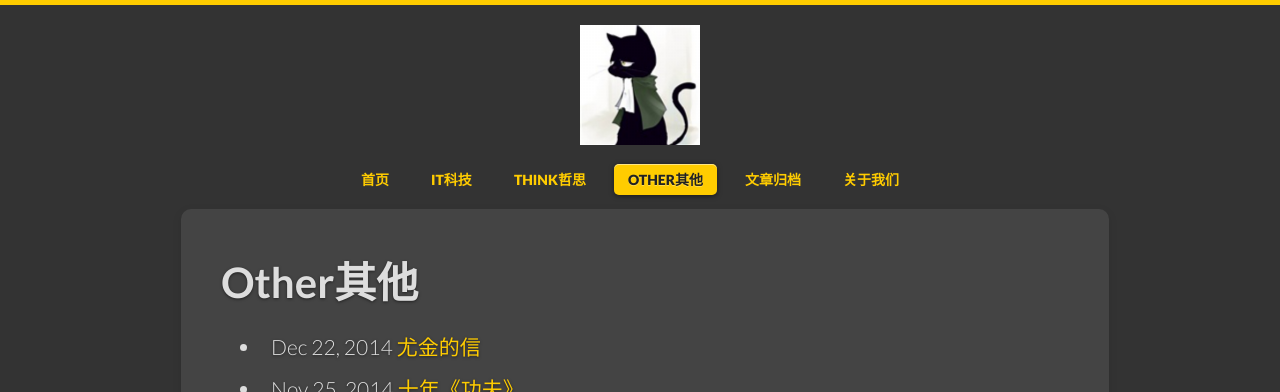
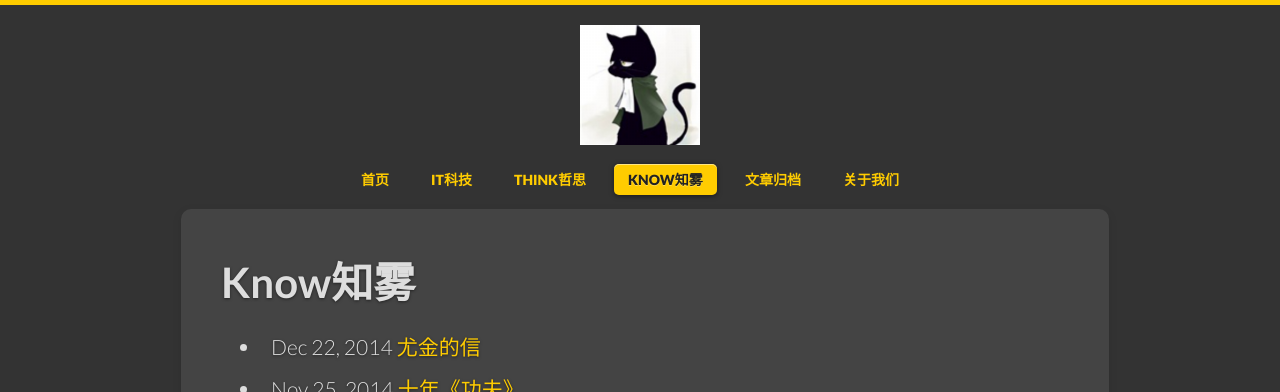
Before and after one commit to unkonw/unkonw.github.com, a Jekyll site: the page built from open.html, in a window 1280 px wide. Shown: the top 392 px of the page. Built offline with Jekyll 4.4.1, drawn with Linux system fonts in a browser that asks for light colours; Markdown is read by kramdown in place of the engine named in the settings.

Commit message:
博文分类
（tech）ITech科技：【收罗学习IT】 计算机网络上的技术 有关电脑电子
（read）Think哲思：【收罗有感】 所有启发性的东西
看了一部电影//动漫//连续剧//有感（标签:影视）
看了一幅画有感（标签:绘画）
看了一本书//小说有感（标签:书籍）
听了音乐//MV有感（标签:音乐）
玩了一些游戏有感（标签：游戏）

（open）Know知雾：【收罗非IT学习】
这篇文章是“有感”的吗？
【纯粹的描述，学习记录，没有夹带中的个人想法观点。】
学习的知识（物理//生物//化学//数学//文学//英语）-》自带标签

```diff
--- a/_includes/primary-nav-items.html
+++ b/_includes/primary-nav-items.html
@@ -9,7 +9,7 @@
     <a href="/read">Think哲思</a>
   </li>
   <li class="{% if page.url contains '/open' %}current{% endif %}">
-    <a href="/open">Other其他</a>
+    <a href="/open">Know知雾</a>
   </li>
   <li class="{% if page.url contains '/archive' %}current{% endif %}">
     <a href="/archive">文章归档</a>
--- a/open.html
+++ b/open.html
@@ -1,6 +1,6 @@
 ---
 layout: post
-title: Other其他
+title: Know知雾
 ---
 
 <div class="home">
```
